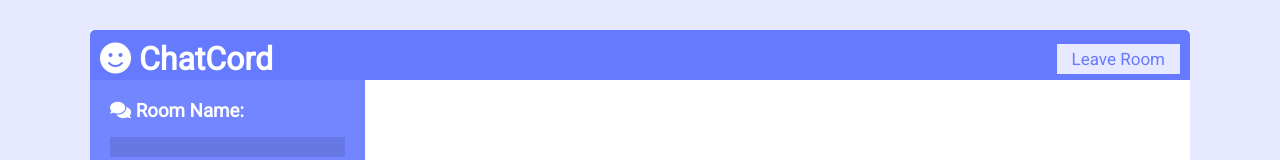
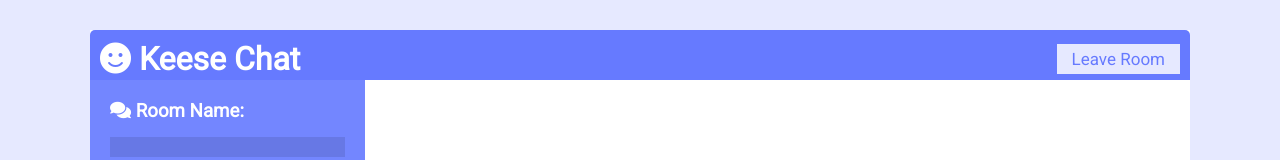
Before and after one commit to NirAssaraf/Keese_Chat, a website: page public/chat.html in a window 1280 px wide. Shown: the top 160 px of the page. Drawn offline with nearby package versions, Linux system fonts and the light colour scheme; no server answers.

Commit message:
fix bugs

```diff
--- a/public/chat.html
+++ b/public/chat.html
@@ -10,12 +10,12 @@
       crossorigin="anonymous"
     />
     <link rel="stylesheet" href="css/style.css" />
-    <title>ChatCord App</title>
+    <title>Keese Chat </title>
   </head>
   <body>
     <div class="chat-container">
       <header class="chat-header">
-        <h1><i class="fas fa-smile"></i> ChatCord</h1>
+        <h1><i class="fas fa-smile"></i> Keese Chat</h1>
         <a id="leave-btn" class="btn">Leave Room</a>
       </header>
       <main class="chat-main">
```
Also changed, not shown: 1 other file.
